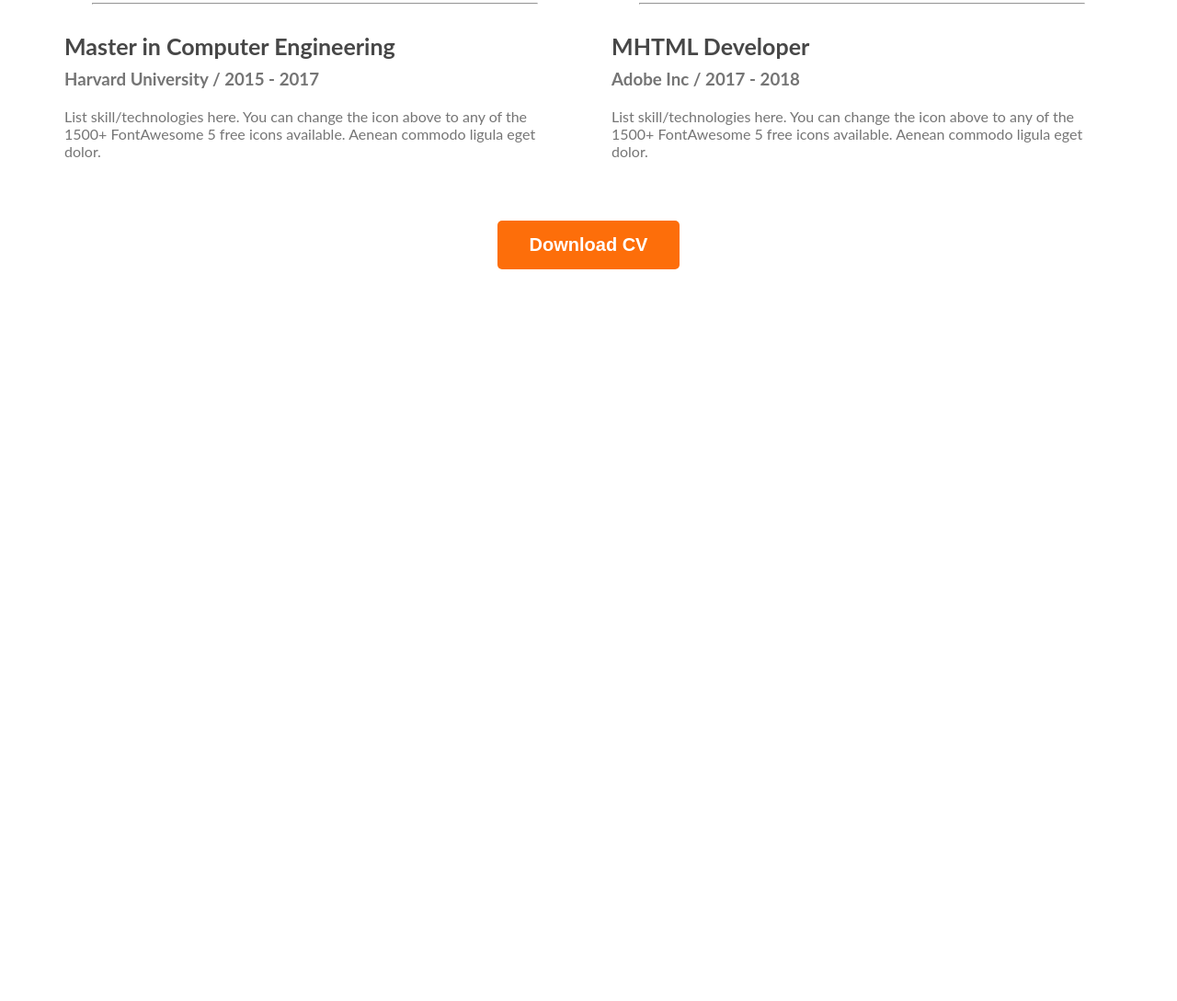
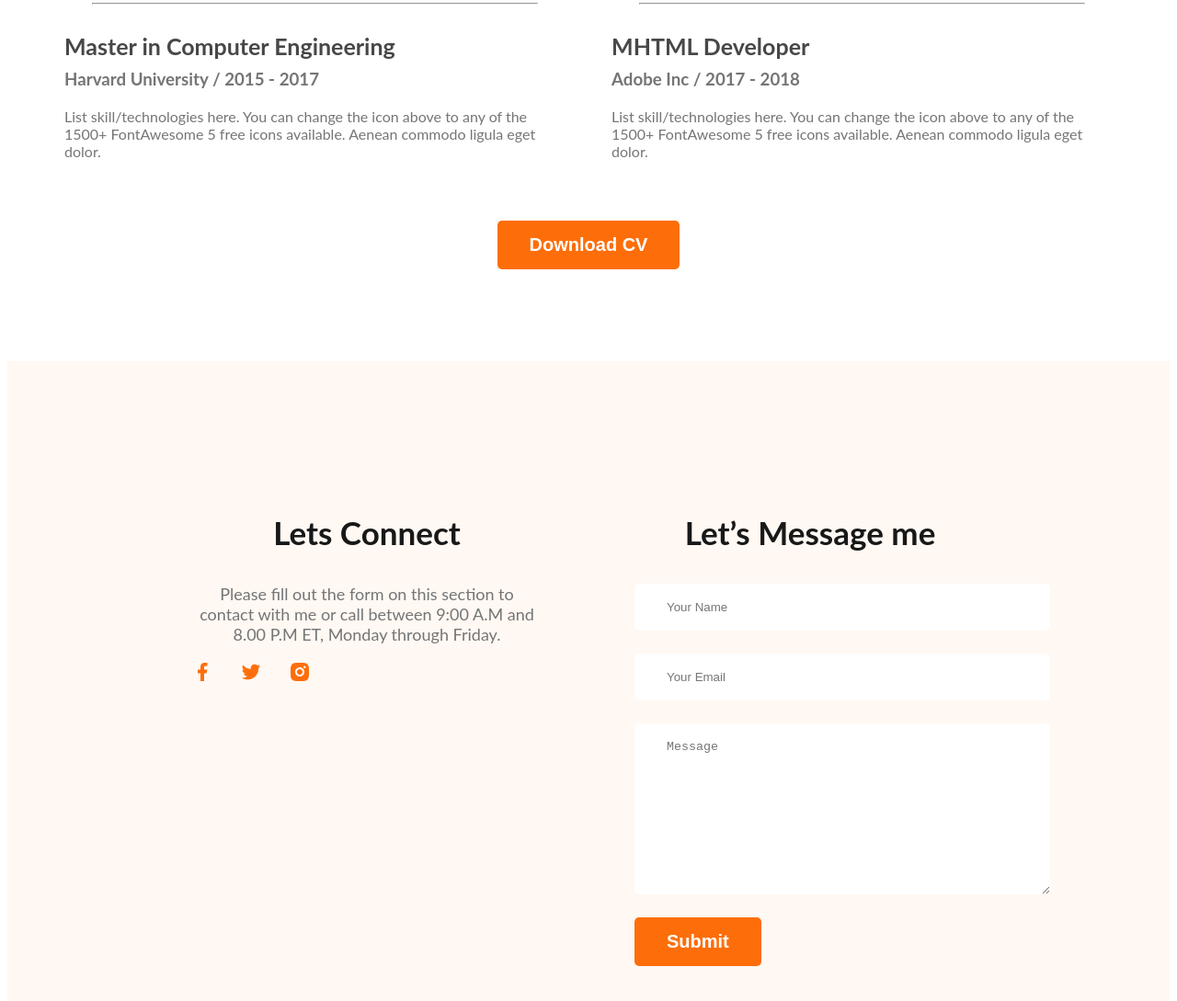
Before and after one commit to kamrulseo91/web-developer-portfolio, a plain HTML site: page index.html in a window 1280 px wide. Shown: the part 2677-3766 px from the top of the page at 92% size. Before the commit the page ends 2978 px from the top, so only its background shows below. Drawn offline with Linux system fonts and the light colour scheme.

Commit message:
finish contact form

```diff
--- a/index.html
+++ b/index.html
@@ -163,7 +163,27 @@
         </section>
     </main>
     <footer>
+        <div class="footer-column">
+            <h3 class="section-title">Lets Connect</h3>
+            <p class="section-description">
+                Please fill out the form on this section to contact with me or call between 9:00 A.M and 8.00 P.M ET, Monday through Friday.
+            </p>
+            <div class="social-links">
+                <a href=""><img src="images/icons/facebook.png" alt=""></a>
+                <a href=""><img src="images/icons/twitter.png" alt=""></a>
+                <a href=""><img src="images/icons/insta.png" alt=""></a>
+            </div>
+        </div>
+        <div class="footer-column">
+            <h3 class="section-title">Let’s Message me</h3>
+            <form class="contact" action="">
+                <input type="text" placeholder="Your Name">
+                <input type="email" name="" placeholder="Your Email" id="">
+                <textarea name="" placeholder="Message" cols="30" rows="10"></textarea>
 
+                <input class="btn-primary" type="submit" value="Submit">
+            </form>
+        </div>
     </footer>
 </body>
 
--- a/styles/portfolio.css
+++ b/styles/portfolio.css
@@ -183,3 +183,28 @@ main section {
     text-align: center;
     margin-top: 50px;
 }
+
+footer{
+    display: flex;
+    gap: 100px;
+    background: #fff8f3;
+    margin-top: 100px;
+    padding: 130px 200px;
+}
+.footer-column{
+    width: 50%;
+}
+.social-links a{
+    margin-right: 25px;
+}
+.contact input[type="text"], .contact input[type="email"],
+textarea{
+    display: block;
+    margin-bottom: 25px;
+    padding: 18px 35px;
+    color: #757575;
+    border-radius: 5px;
+    background: #FFF;
+    border: 0;
+    width: 100%;
+}
```
